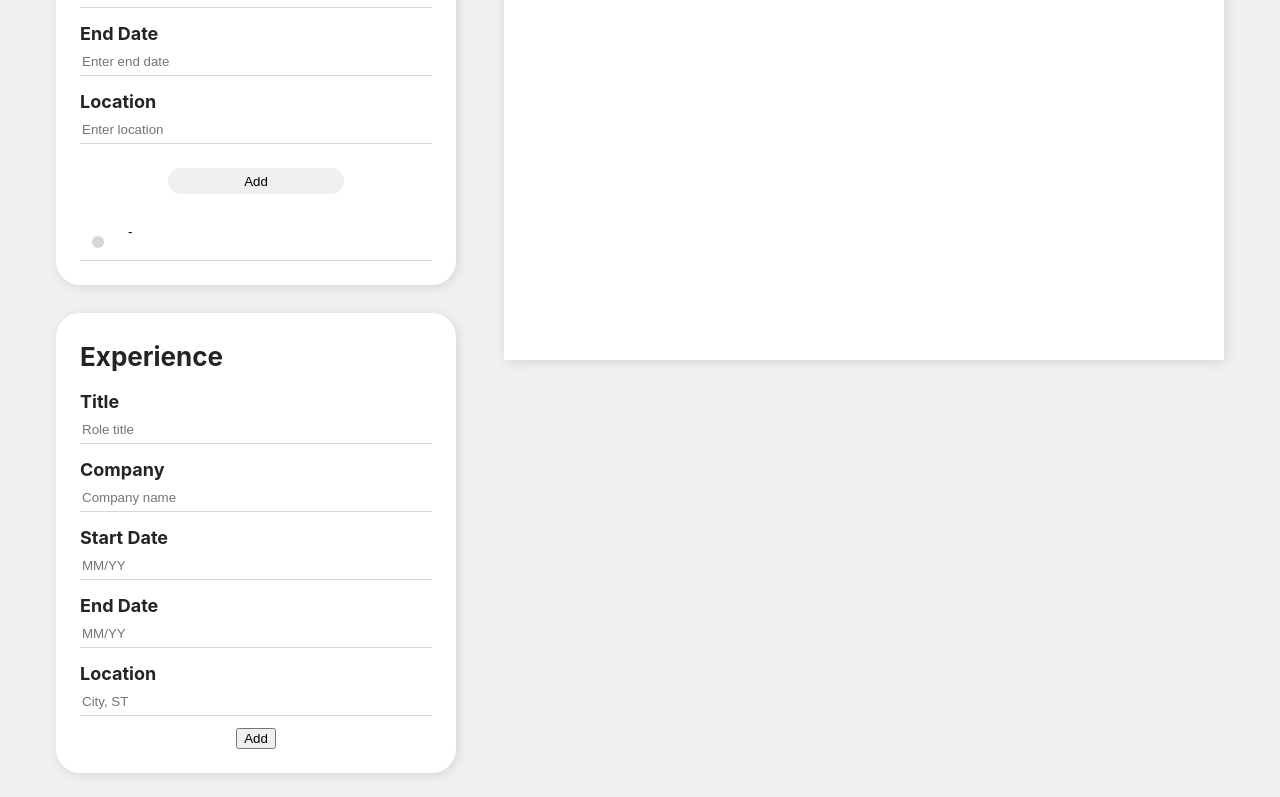
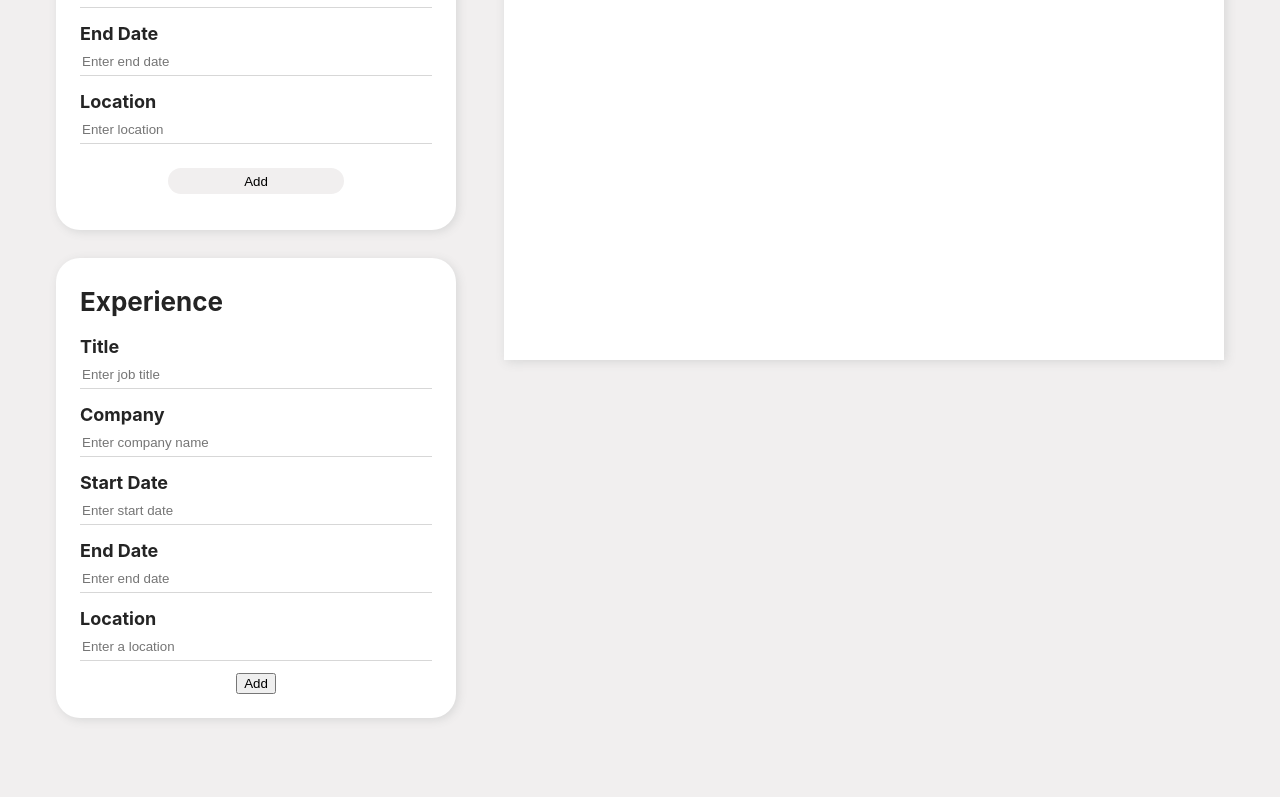
Before and after one commit to colleennicole223/odin-cv-application, a React (Vite) app: page / in a window 1280 px wide. Shown: the part 694-1491 px from the top of the page. After the commit the page ends 1436 px from the top, so only its background shows below. Built offline with nearby package versions, Linux system fonts and the light colour scheme.

Commit message:
Previous entries are editable

```diff
--- a/src/components/MenuEducation.jsx
+++ b/src/components/MenuEducation.jsx
@@ -2,11 +2,9 @@ import React, { useState } from 'react'
 
 export default function MenuEducation({getEducation, setEducation}) {
 
-    const recentIndex = getEducation.length - 1;
-
-    // state to track current input values
+    // set up initial state condition
     const [currentEducation, setCurrentEducation] = useState({
-      id: getEducation.length > 0 ? getEducation[recentIndex].id : 0,
+      id: getEducation.length > 0 ? getEducation[getEducation.length - 1].id : 1,
       university: "",
       degree: "",
       start: "",
@@ -38,6 +36,7 @@ export default function MenuEducation({getEducation, setEducation}) {
         // add new entry
         setEducation([...getEducation, {...currentEducation, id: getEducation.length}]);
       };
+      // TO DO: update id to length - 1 and see if that fixes shift
 
       // reset input fields after update
       setCurrentEducation({
@@ -53,7 +52,8 @@ export default function MenuEducation({getEducation, setEducation}) {
     // update input when existing entry selected
     const updateInterface = (index) => {
       // set current education to selected entry values
-      setCurrentEducation(getEducation[index])
+      setCurrentEducation(getEducation[index]);
+
       // set entry to be edited
       setEditingIndex(index);
     }
@@ -112,11 +112,14 @@ export default function MenuEducation({getEducation, setEducation}) {
       </div>
 
       {/* List entries */}
-      {getEducation.map((education, index) => (
+      {getEducation
+        // _, in .filter out the first index.. thanks gpt.
+        .filter((_, index) => index != 0)
+        .map((education, index) => (
           <button
             className='row'
             key={education.id}
-          onClick={() => updateInterface(index)}>
+            onClick={() => updateInterface(education.id)}>
               <div className='circle'/>
               <div>
                 <div> {education.university} </div>
--- a/src/components/MenuExperience.jsx
+++ b/src/components/MenuExperience.jsx
@@ -1,46 +1,133 @@
-import React from 'react'
+import React, { useState } from 'react'
 
 export default function MenuExperience({setExperience, getExperience}){
 
-    const lastInput = getExperience.length - 1;
+    // set up current experience structure 💪
+    const [getCurrentExperience, setCurrentExperience] = useState({
+        id: getExperience.length > 0 ? getExperience[getExperience.length - 1].id : 1,
+        title: "",
+        company: "",
+        start: "",
+        end: "",
+        location: "",
+    });
 
-    const newExperience = {
-        id: getExperience[lastInput].id,
-        company: getExperience[lastInput].company,
-        title: getExperience[lastInput].title,
-        start: getExperience[lastInput].start,
-        end: getExperience[lastInput].end,
-        location: getExperience[lastInput].location
+    // track what index we are editing, null if adding 📃
+    const [editingIndex, setEditingIndex] = useState(null);
+
+    // listen for changes to input and then update current experience state
+    const handleInputChange = (e) => {
+        // if something changes, lets change current experience with only what changed
+        setCurrentExperience({
+            ...getCurrentExperience,
+            [e.target.name]: e.target.value,
+        });
+    };
+
+    // update or add experience 🔨
+    const updateExperience = () => {
+        if(editingIndex != null){
+            // copy experience and update specific index
+            const updatedList = [...getExperience];
+            updatedList[editingIndex] = getCurrentExperience;
+            setExperience(updatedList);
+            setEditingIndex(null);
+        }else{
+            // add a new entry
+            setExperience([
+                ...getExperience,
+                {...getCurrentExperience, id: getExperience.length}
+            ])
+        };
+
+        // reset currentExperience
+        setCurrentExperience({
+            id: getExperience.length,
+            title: "",
+            company: "",
+            start: "",
+            end: "",
+            location: "",
+        });
     }
 
-    const addExperience = () => {
-        newExperience.id = getExperience[lastInput].id + 1;
-        console.log("Add Experience " + newExperience.id);
-        setExperience(getExperience.concat(newExperience));
+    // update the interface to display entries 🖥️
+    const updateInterface = (index) => {
+        console.log("index "+index)
+        // set current experience to the index of entry chosen
+        setCurrentExperience(getExperience[index])
+
+        // set editing index
+        setEditingIndex(index);
     }
 
     return (
+
         <div id='menu'>
+
             <h1>Experience</h1>
 
             <h3>Title</h3>
-            <input onChange={(e) => newExperience.title = e.target.value} placeholder={newExperience.title}/>
+            <input
+                name='title'
+                value={getCurrentExperience.title}
+                onChange={handleInputChange}
+                placeholder={"Enter job title"}
+                />
 
             <h3>Company</h3>
-            <input onChange={(e) => newExperience.company = e.target.value} placeholder={newExperience.company}/>
+            <input
+                name='company'
+                value={getCurrentExperience.company}
+                onChange={handleInputChange}
+                placeholder={'Enter company name'}/>
 
             <h3>Start Date</h3>
-            <input onChange={(e) => newExperience.start = e.target.value} placeholder={newExperience.start}/>
+            <input
+                name='start'
+                value={getCurrentExperience.start}
+                onChange={handleInputChange}
+                placeholder={'Enter start date'}/>
 
             <h3>End Date</h3>
-            <input onChange={(e) => newExperience.end = e.target.value} placeholder={newExperience.end}/>
+            <input
+                name='end'
+                value={getCurrentExperience.end}
+                onChange={handleInputChange}
+                placeholder={'Enter end date'}/>
 
             <h3>Location</h3>
-            <input onChange={(e) => newExperience.location = e.target.value} placeholder={newExperience.location}/>
+            <input
+                name='location'
+                value={getCurrentExperience.location}
+                onChange={handleInputChange}
+                placeholder={'Enter a location'}
+                />
 
             <div id='menuEnd'>
-                <button onClick={addExperience}>Add</button>
+                <button onClick={updateExperience}>
+                    {editingIndex != null ? "Update" : "Add"}
+                </button>
             </div>
+
+            {getExperience
+                .filter((_, index) => index != 0)
+                .map((experience, index) => (
+                    <button
+                        className='row'
+                        key={experience.id}
+                        // only run when clicked 🌟
+                        onClick={() => updateInterface(experience.id)}>
+                            <div className='circle'/>
+                            <div>
+                                <div> {experience.title} </div>
+                                <div> {experience.company} </div>
+                                <div> {experience.location} </div>
+                                <div> {experience.start} - {experience.end} </div>
+                            </div>
+
+                    </button>
+                ))}
 
         </div>
     )
```
Lines whose indentation alone changed are shown as unchanged.
